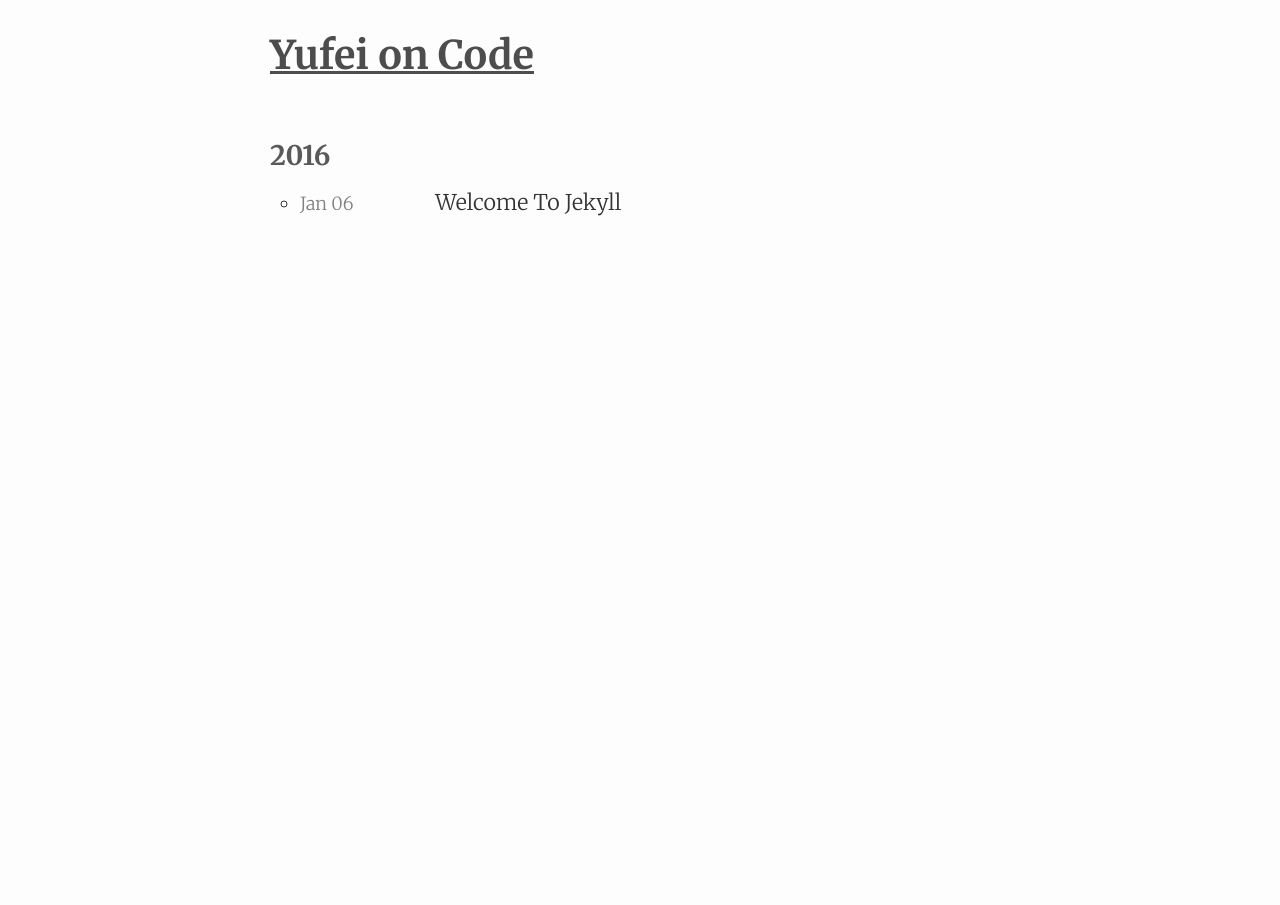
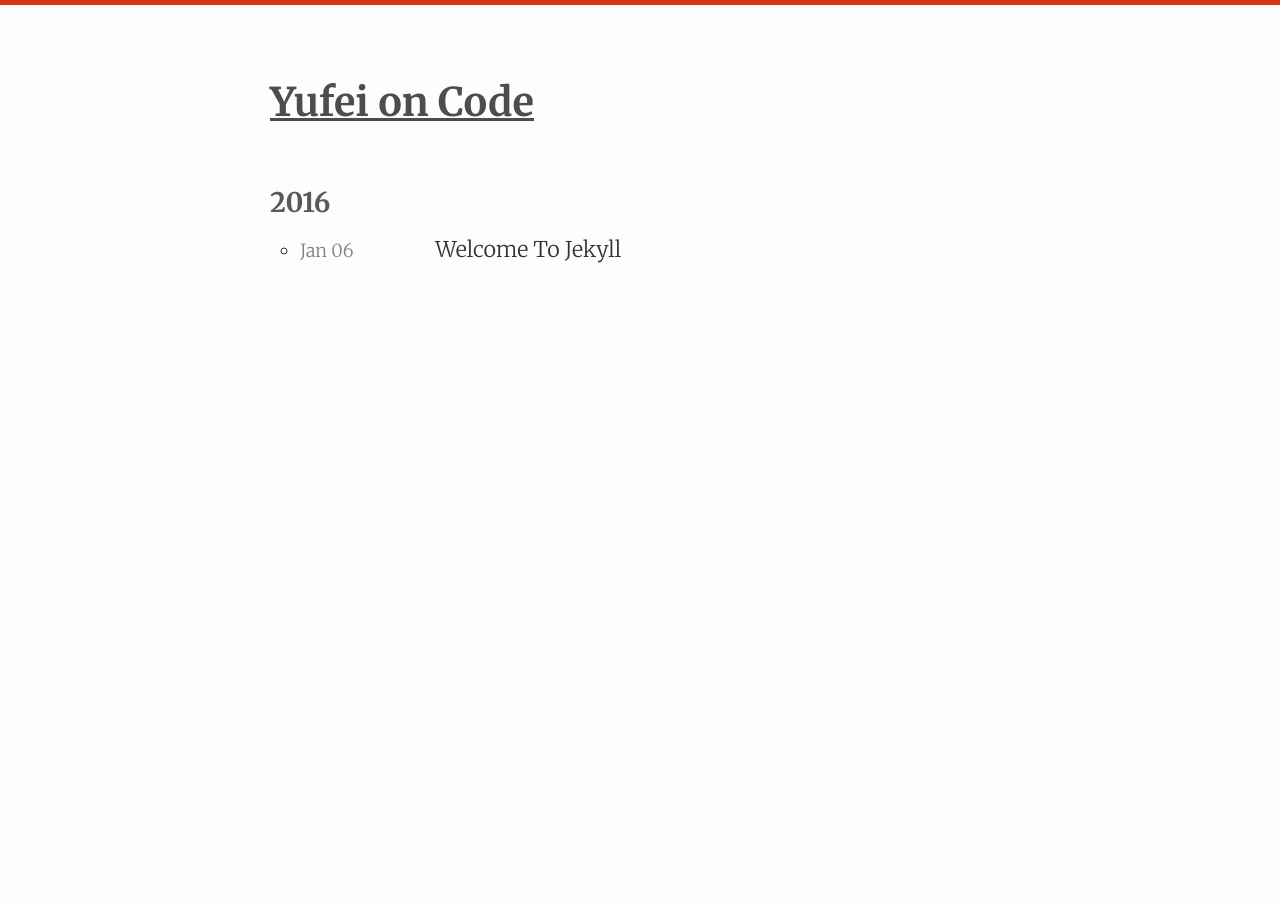
Before and after one commit to yufeih/yufeih.github.io, a Jekyll site: the page built from index.md, in a window 1280 px wide. Built offline with Jekyll 4.4.1, drawn with Linux system fonts in a browser that asks for light colours; nearby versions of some CDN libraries.

Commit message:
Add top border

```diff
--- a/_sass/moving/_base.scss
+++ b/_sass/moving/_base.scss
@@ -39,6 +39,7 @@
   min-height: 100vh;
   flex-direction: column;
   padding: 0 2%;
+  border-top: 5px solid $brand-color;
 
   @media screen and (min-width: $on-medium) {
     padding: 0 5%;
--- a/_sass/moving/_layout.scss
+++ b/_sass/moving/_layout.scss
@@ -142,7 +142,7 @@
 }
 
 .home-title {
-  margin-top: -10px;
+  margin-top: 2rem;
 }
 
 .home-heading {
```
